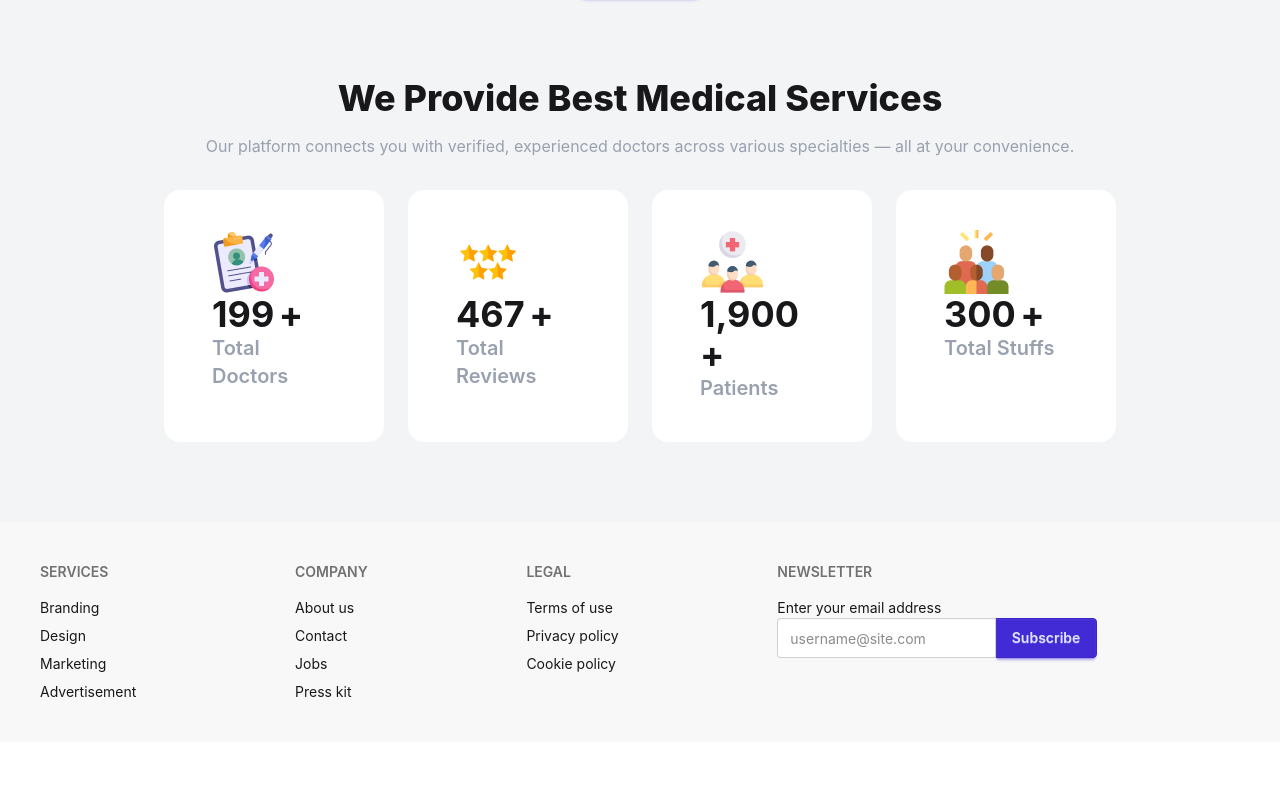
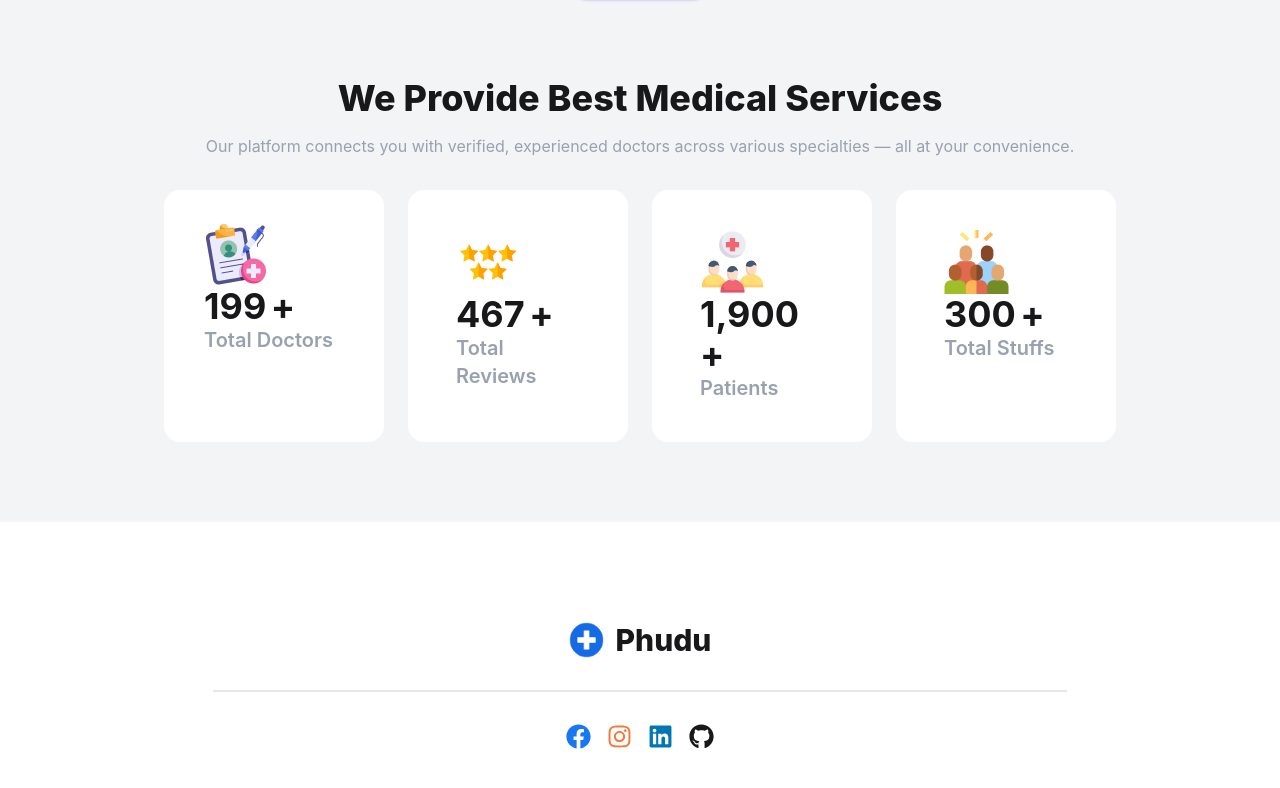
Before and after one commit to shompaaa/hospital-phudu, a React (Vite) app: page / in a window 1280 px wide. Shown: the part 3310-4098 px from the top of the page. Before the commit the page ends 4052 px from the top, so only its background shows below. Built offline with nearby package versions, Linux system fonts and the light colour scheme.

Commit message:
footer done

```diff
--- a/src/components/Footer/Footer.jsx
+++ b/src/components/Footer/Footer.jsx
@@ -1,42 +1,37 @@
 import React from "react";
+import Navbar from "../Header/Navbar";
+import { Link } from "react-router";
+import logo from "../../assets/images/logo.png";
+import { FaFacebook } from "react-icons/fa";
+import { FaInstagram } from "react-icons/fa";
+import { FaLinkedin } from "react-icons/fa";
+import { FaGithub } from "react-icons/fa";
 
 const Footer = () => {
   return (
-    <footer className="footer sm:footer-horizontal bg-base-200 text-base-content p-10">
-      <nav>
-        <h6 className="footer-title">Services</h6>
-        <a className="link link-hover">Branding</a>
-        <a className="link link-hover">Design</a>
-        <a className="link link-hover">Marketing</a>
-        <a className="link link-hover">Advertisement</a>
-      </nav>
-      <nav>
-        <h6 className="footer-title">Company</h6>
-        <a className="link link-hover">About us</a>
-        <a className="link link-hover">Contact</a>
-        <a className="link link-hover">Jobs</a>
-        <a className="link link-hover">Press kit</a>
-      </nav>
-      <nav>
-        <h6 className="footer-title">Legal</h6>
-        <a className="link link-hover">Terms of use</a>
-        <a className="link link-hover">Privacy policy</a>
-        <a className="link link-hover">Cookie policy</a>
-      </nav>
-      <form>
-        <h6 className="footer-title">Newsletter</h6>
-        <fieldset className="w-80">
-          <label>Enter your email address</label>
-          <div className="join">
-            <input
-              type="text"
-              placeholder="username@site.com"
-              className="input input-bordered join-item"
-            />
-            <button className="btn btn-primary join-item">Subscribe</button>
-          </div>
-        </fieldset>
-      </form>
+    <footer className="bg-white">
+      <div className="w-2/3 mx-auto py-25">
+        <div className="flex gap-3 justify-center mb-8">
+          <img width={35} src={logo} alt="Logo" />
+          <h2 className="text-3xl font-extrabold">Phudu</h2>
+        </div>
+        <div className="border-t-2 border-gray-200"></div>
+        <div className="my-8"></div>
+        <div className="flex gap-4 justify-center mt-8">
+          <a href="https://www.facebook.com" target="_blank">
+            <FaFacebook size={25} fill="#1877F2" />
+          </a>
+          <a href="https://www.instagram.com" target="_blank">
+            <FaInstagram size={25} fill="#f77737" />
+          </a>
+          <a href="https://www.linkedin.com" target="_blank">
+            <FaLinkedin size={25} fill="#0077B5" />
+          </a>
+          <a href="https://www.github.com" target="_blank">
+            <FaGithub size={25} />
+          </a>
+        </div>
+      </div>
     </footer>
   );
 };
--- a/src/components/Header/Navbar.jsx
+++ b/src/components/Header/Navbar.jsx
@@ -37,7 +37,6 @@ const Navbar = () => {
             tabIndex="-1"
             className="menu menu-sm dropdown-content bg-base-100 rounded-box z-1 mt-3 w-52 p-2 shadow"
           >
-            {links}
           </ul>
         </div>
         <div className="flex gap-3">
--- a/src/components/Services/Services.jsx
+++ b/src/components/Services/Services.jsx
@@ -21,7 +21,7 @@ const Services = () => {
 
       {/* Services CountUp  */}
       <div className="flex gap-6 justify-center">
-        <div className="bg-white px-12 py-10 rounded-2xl w-55">
+        <div className="bg-white px-10 py-8 rounded-2xl w-55">
           <img src={doctors} alt="" />
           <CountUp className="text-4xl font-bold" end={199} duration={5} />{" "}
           <span className="text-4xl font-bold">+</span>
```
